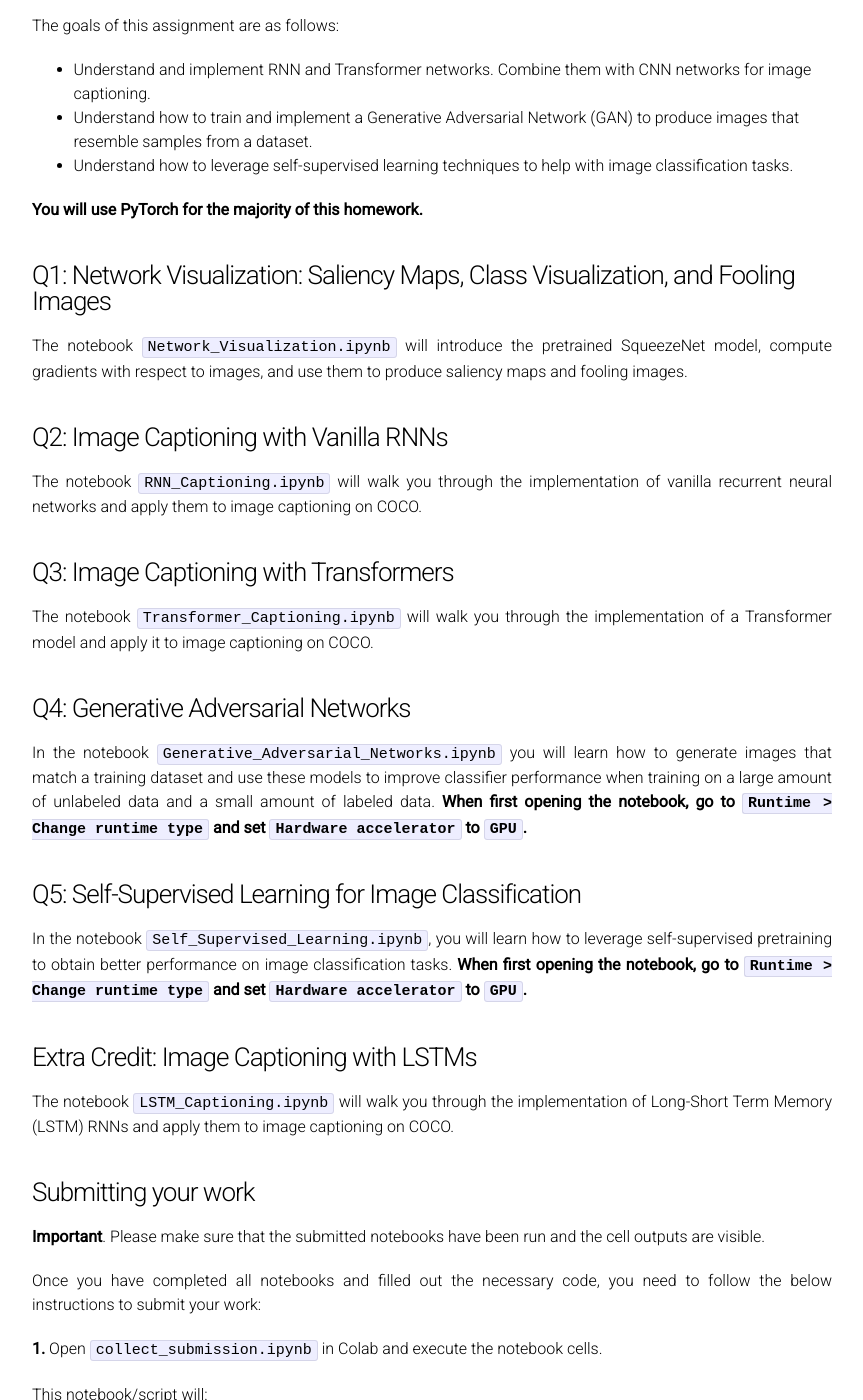
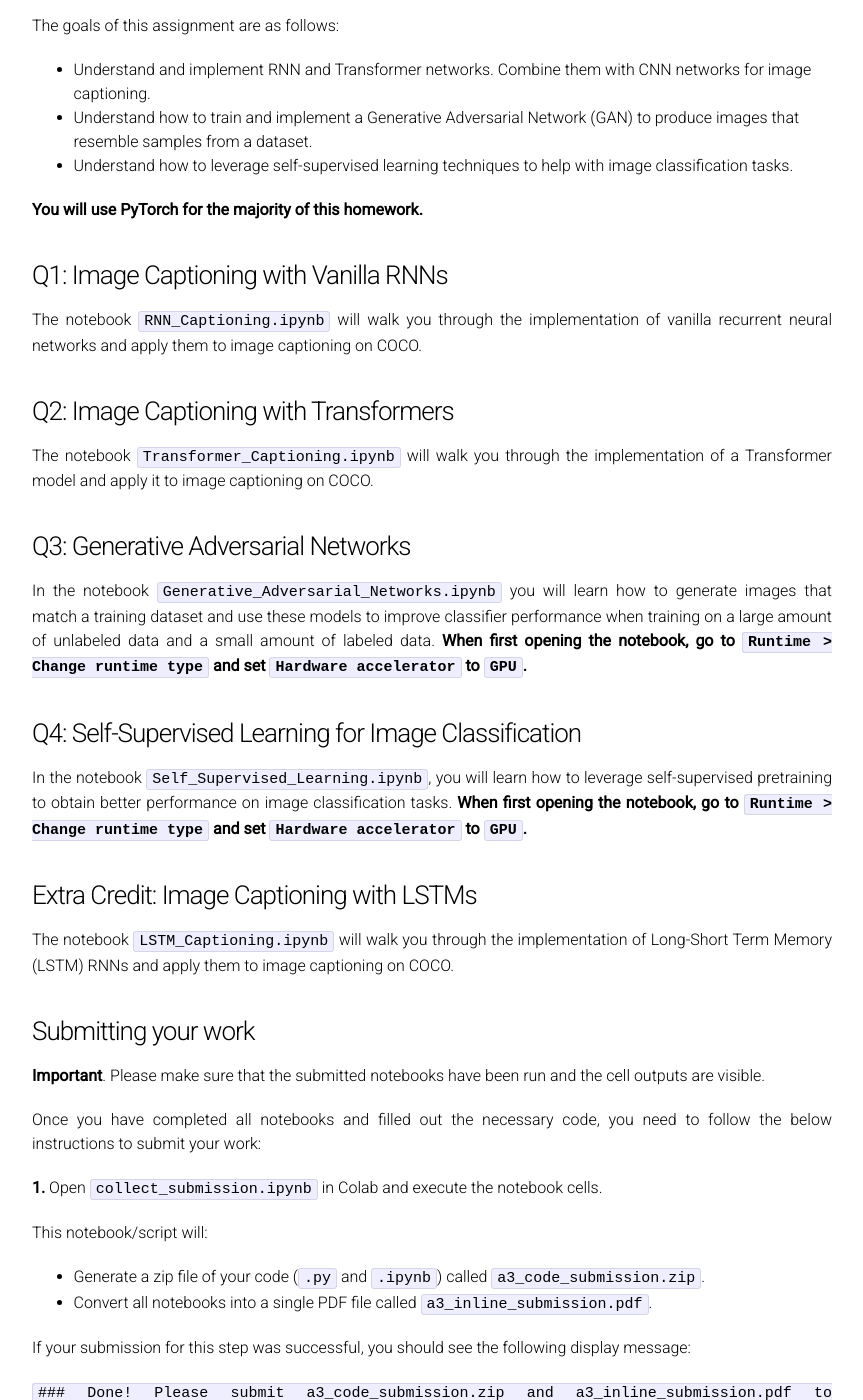
Before and after one commit to cs231n/cs231n.github.io, a Jekyll site: the page built from assignments/2024/assignment3.md, in a window 1280 px wide and 1400 px high, scrolled down 1350 px. Shown: the whole window, without its empty margins (208-1071 px from the left). Built offline with Jekyll 4.4.1, drawn with Linux system fonts in a browser that asks for light colours.

Commit message:
Update assignment3.md

```diff
--- a/assignments/2024/assignment3.md
+++ b/assignments/2024/assignment3.md
@@ -43,23 +43,19 @@ The goals of this assignment are as follows:
 
 **You will use PyTorch for the majority of this homework.**
 
-### Q1: Network Visualization: Saliency Maps, Class Visualization, and Fooling Images
-
-The notebook `Network_Visualization.ipynb` will introduce the pretrained SqueezeNet model, compute gradients with respect to images, and use them to produce saliency maps and fooling images.
-
-### Q2: Image Captioning with Vanilla RNNs
+### Q1: Image Captioning with Vanilla RNNs
 
 The notebook `RNN_Captioning.ipynb` will walk you through the implementation of vanilla recurrent neural networks and apply them to image captioning on COCO.
 
-### Q3: Image Captioning with Transformers
+### Q2: Image Captioning with Transformers
 
 The notebook `Transformer_Captioning.ipynb` will walk you through the implementation of a Transformer model and apply it to image captioning on COCO.
 
-### Q4: Generative Adversarial Networks
+### Q3: Generative Adversarial Networks
 
 In the notebook `Generative_Adversarial_Networks.ipynb` you will learn how to generate images that match a training dataset and use these models to improve classifier performance when training on a large amount of unlabeled data and a small amount of labeled data. **When first opening the notebook, go to `Runtime > Change runtime type` and set `Hardware accelerator` to `GPU`.**
 
-### Q5: Self-Supervised Learning for Image Classification
+### Q4: Self-Supervised Learning for Image Classification
 
 In the notebook `Self_Supervised_Learning.ipynb`, you will learn how to leverage self-supervised pretraining to obtain better performance on image classification tasks. **When first opening the notebook, go to `Runtime > Change runtime type` and set `Hardware accelerator` to `GPU`.**
 
```
